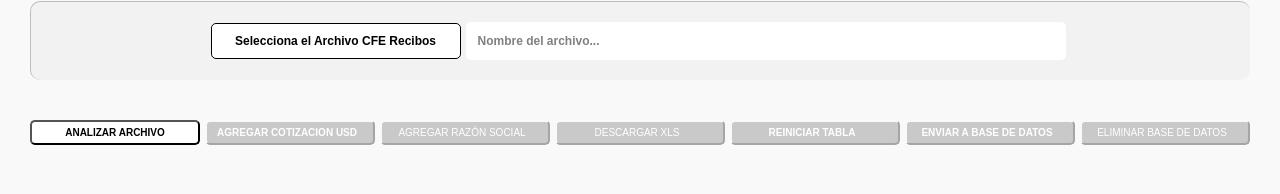
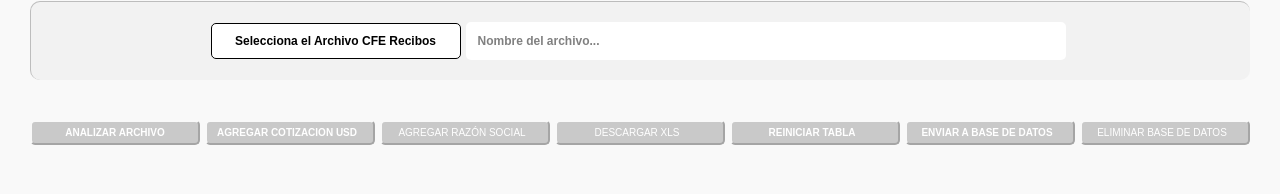
Before and after one commit to LucasRomanGervasi/App-Excel, a React (Create React App) app in the folder client/: page / in a window 1280 px wide. Shown: the part 158-352 px from the top of the page. Built offline with nearby package versions, Linux system fonts and the light colour scheme; no server answers.

Commit message:
Change Styles

```diff
--- a/client/src/App.js
+++ b/client/src/App.js
@@ -28,7 +28,7 @@ function App() {
   const [archivo, setArchivo] = useState({});
   const [cotizacionUSD, setCotizacionUSD] = useState()
   const [loading, setLoading] = useState(false);
-  const [fileName,setFileName] = useState()
+  const [fileName,setFileName] = useState(null)
 
     //onchange event
   const handleFile = (e) => {
@@ -361,7 +361,7 @@ function App() {
           <button
           className={`btn ${typeError ===
             "Debes seleccionar y examinar tu archivo XLS o XLSX antes de enviar a la base de datos" ||
-            excelData !== null || excelDataCotizacion !==null || typeError || fileName === null || fileName===null? "btn-no" : ""}`}
+            excelData !== null || excelDataCotizacion !==null || typeError || fileName === null ? "btn-no" : ""}`}
             type="submit"
             onClick={() => valores(excelData)}
           >
```
